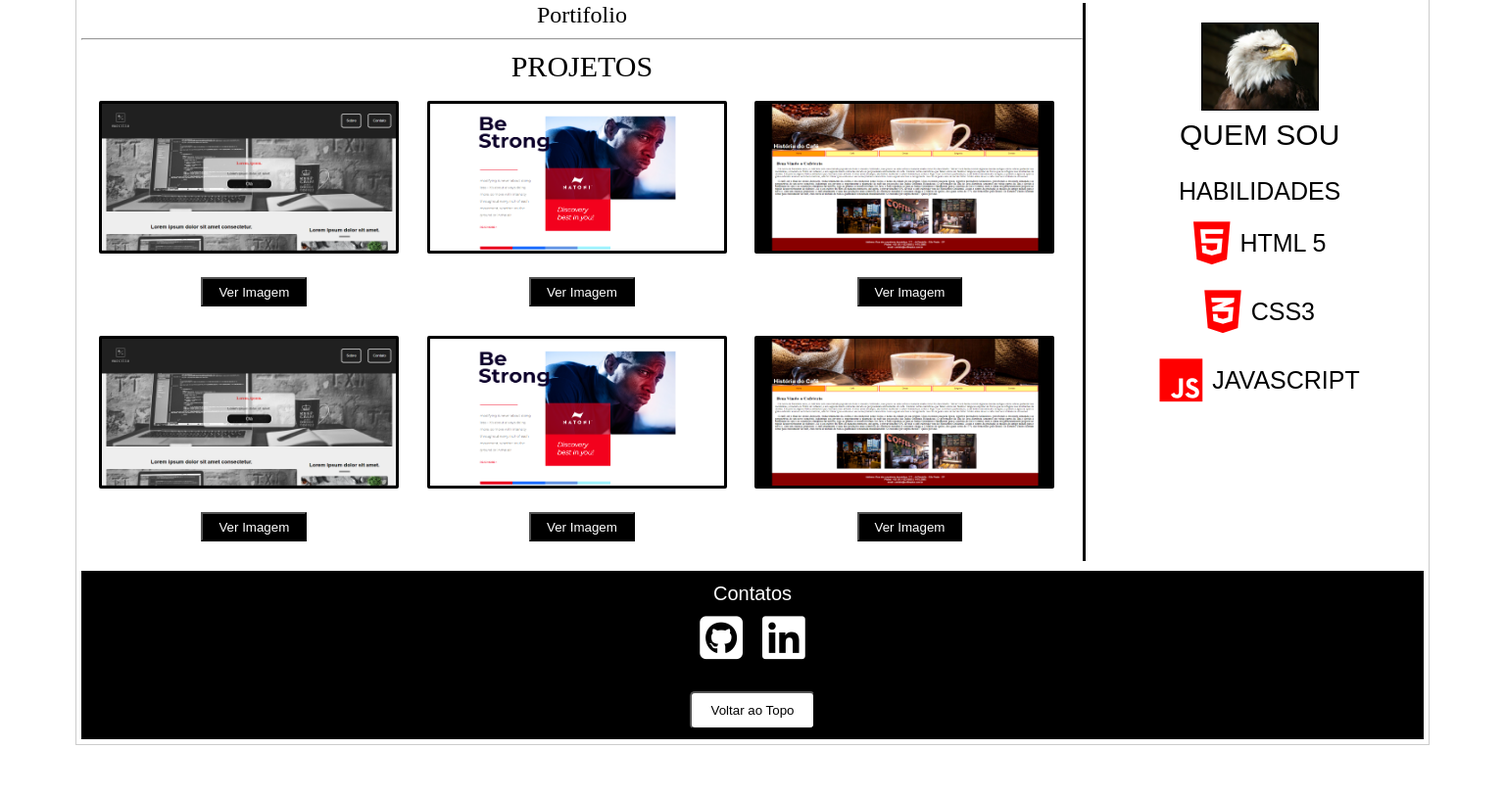
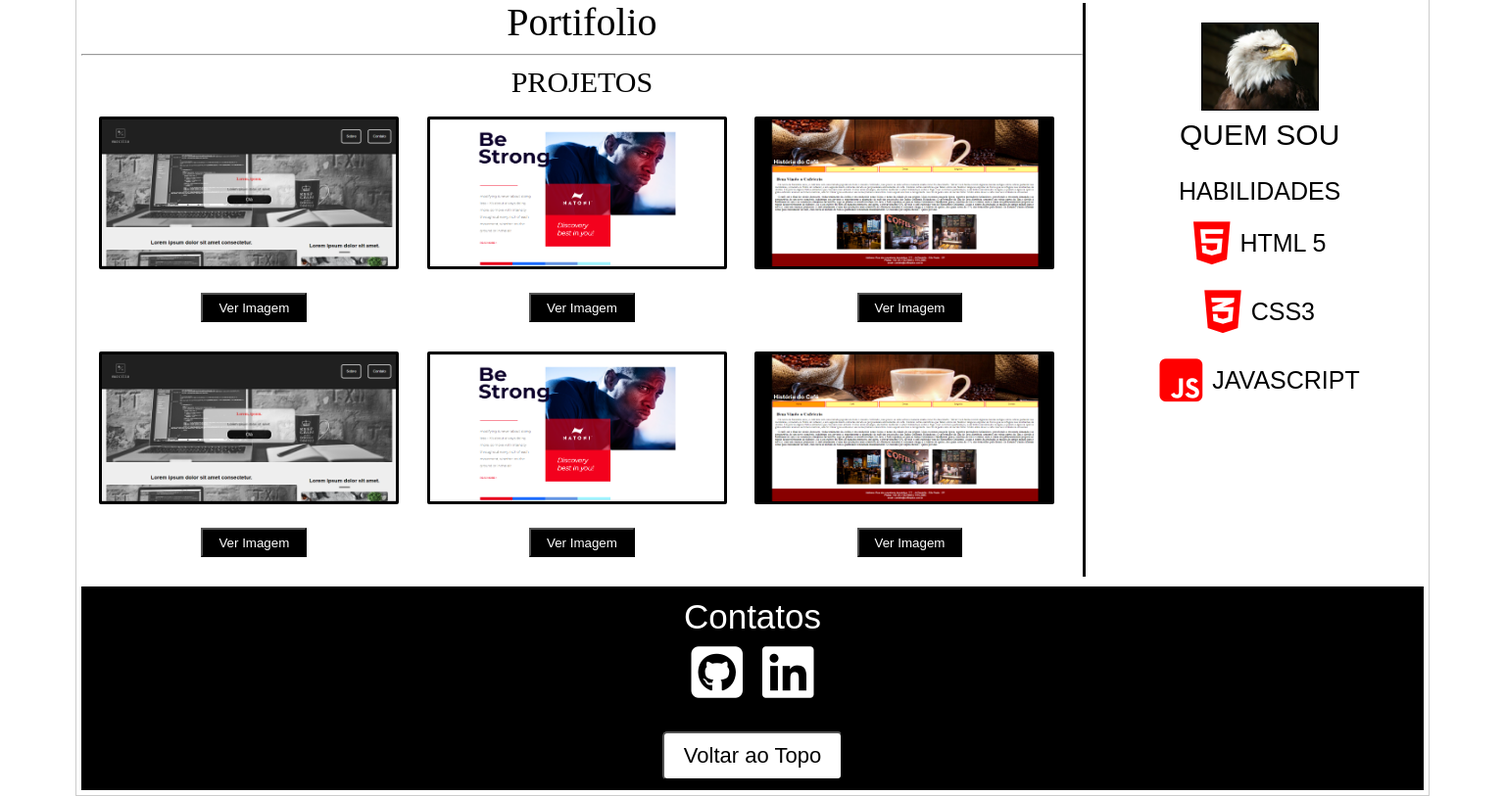
Before and after one commit to mxrcilio/portifilioinicial, a plain HTML site: page index.html in a window 1536 px wide. Shown: the part 687-1500 px from the top of the page at 98% size. Before the commit the page ends 1448 px from the top, so only its background shows below. Drawn offline with Linux system fonts and the light colour scheme.

Commit message:
+ Modificaçoes

```diff
--- a/css/style.css
+++ b/css/style.css
@@ -492,6 +492,9 @@ aside {
         -webkit-transform: scale(1.2);
         transform: scale(1.2);
     }
+    h1{
+        font-size: 40px;
+    }
 
     h2{
         font-size: 30px;
@@ -505,8 +508,6 @@ aside {
     }
 
     /*  */
-
-    .subtexto
 
     .subtexto>h1{
        text-transform: uppercase;
@@ -530,6 +531,27 @@ aside {
         margin-right: 10px;
     }
 
+    /*  */
+
+    .footer>h1{
+        font-size: 35px;
+    }
+
+    .fa-github-square{
+        font-size: 60px;
+    }
+
+    .fa-linkedin{
+        font-size: 60px;
+    }
+
+    .btnfoot{
+        height: 50px;
+    }
+
+    .btnfoot>a{
+        font-size: 22px;
+    }
 
 
 
--- a/index.html
+++ b/index.html
@@ -86,7 +86,7 @@
                     <ul>
                         <li><i class="fab fa-html5"></i>Html 5</li>
                         <li><i class="fab fa-css3-alt"></i>Css3</li>
-                        <li><i class="fab fa-js"></i>Javascript</li>
+                        <li><i class="fab fa-js-square"></i>Javascript</li>
                     </ul>
                 </div>
             </aside>
```
